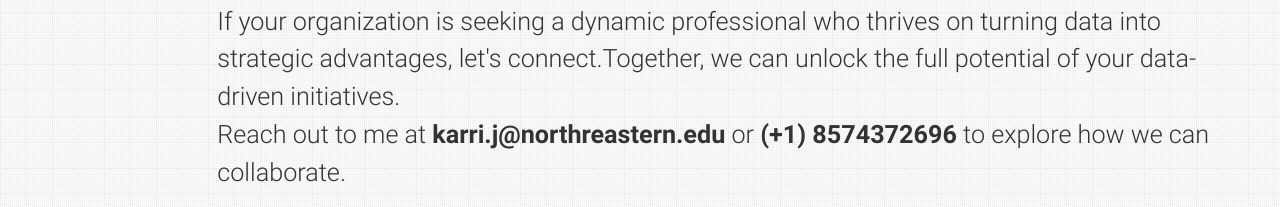
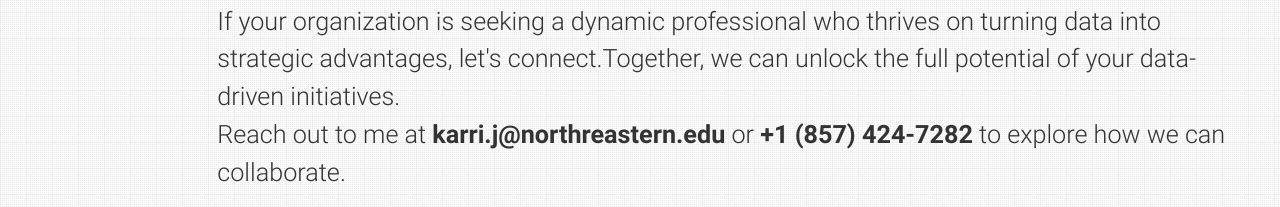
Before and after one commit to jayanthsaik/jayanthsaik.com, a plain HTML site: page index.html in a window 1280 px wide. Shown: the part 1860-2067 px from the top of the page. Drawn offline with nearby package versions, Linux system fonts and the light colour scheme.

Commit message:
Add files via upload

```diff
--- a/index.html
+++ b/index.html
@@ -307,7 +307,7 @@
           If your organization is seeking a dynamic professional who thrives on turning data into strategic advantages,
           let's connect.Together, we can unlock the full potential of your data-driven initiatives.
           <br>
-          Reach out to me at <b>karri.j@northreastern.edu</b> or <b>(+1) 8574372696</b> to explore how we can
+          Reach out to me at <b>karri.j@northreastern.edu</b> or <b>+1 (857) 424-7282</b> to explore how we can
           collaborate.
           </br>
         </p>
```
